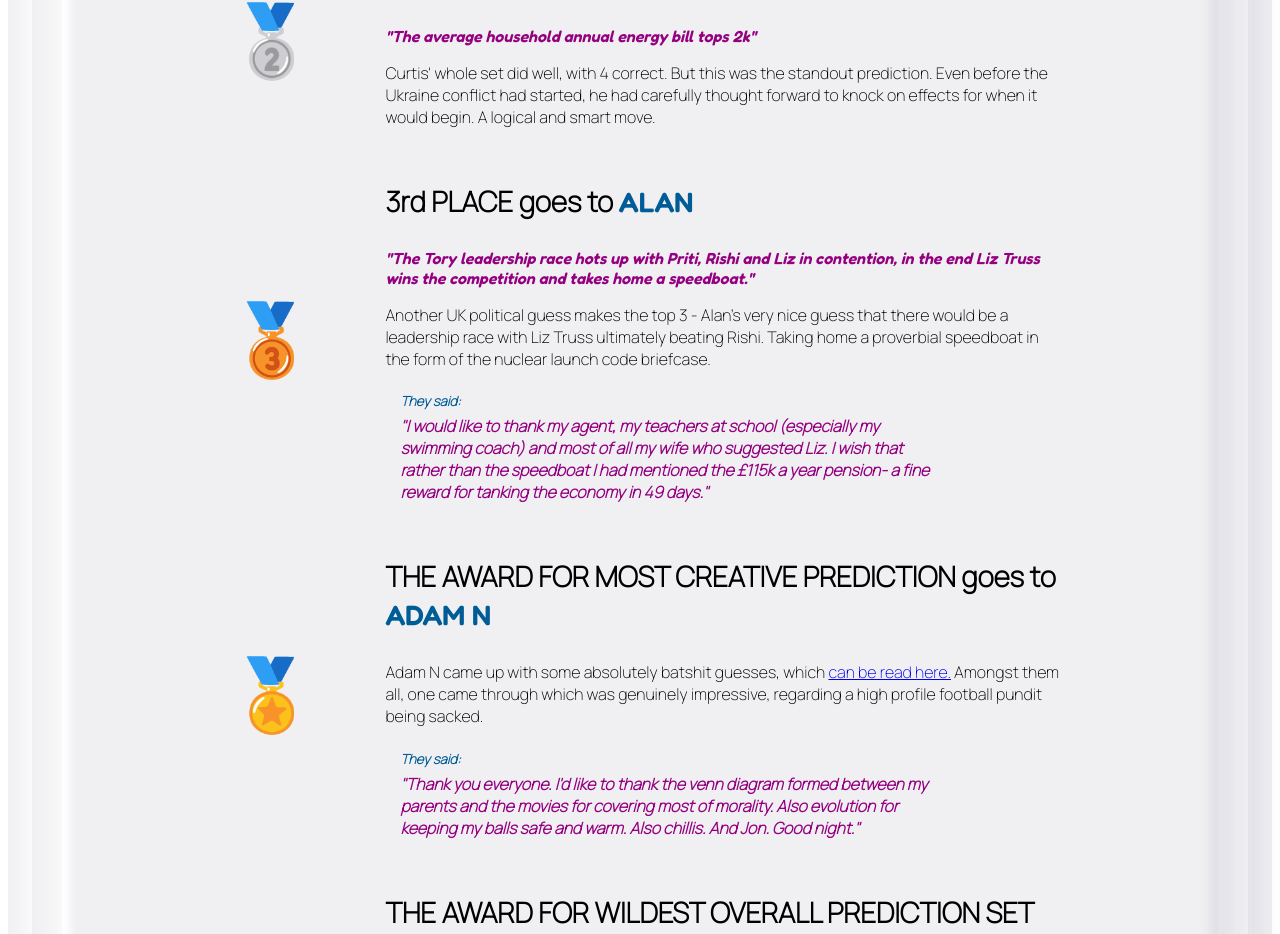
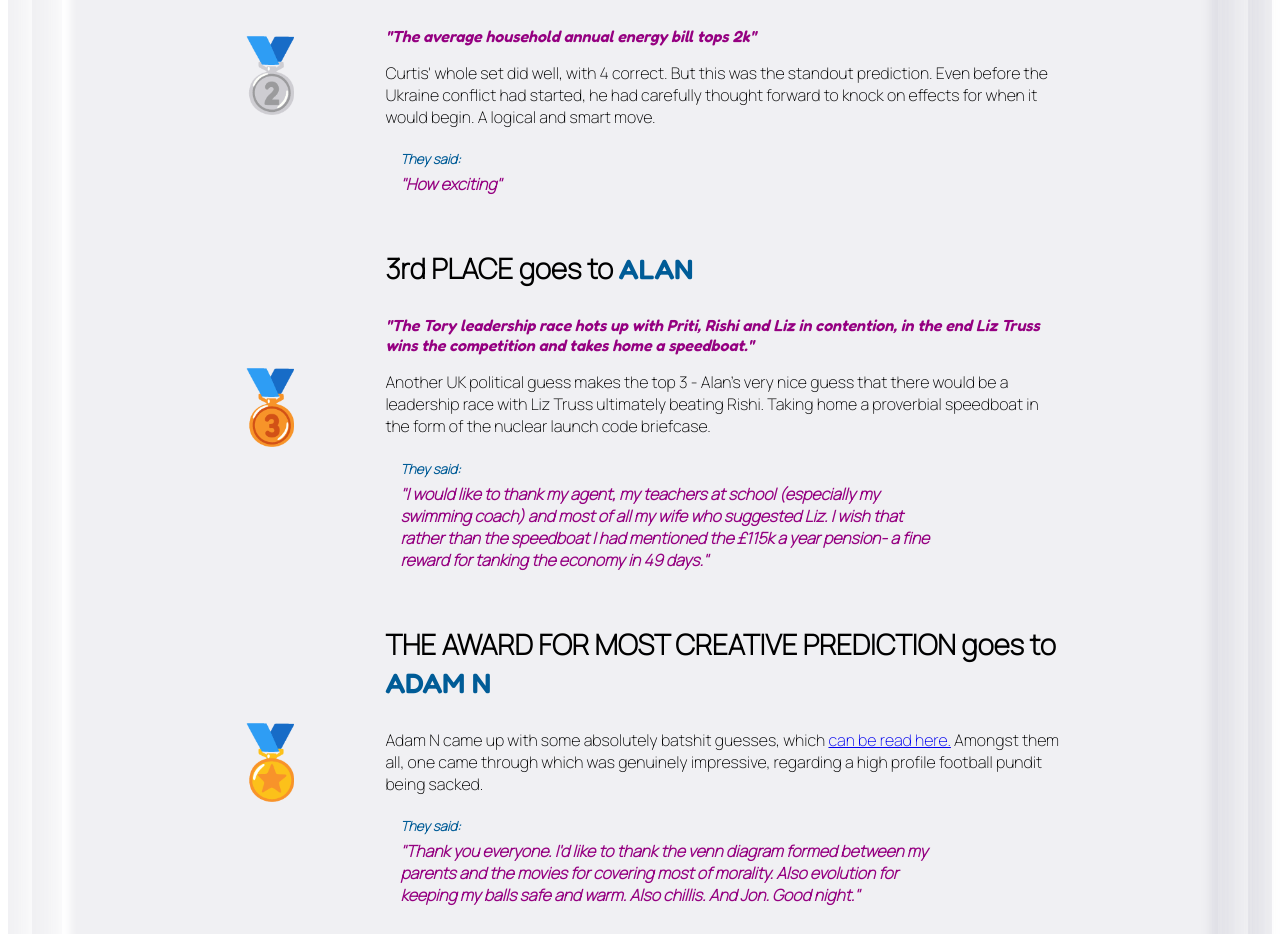
Before and after one commit to curlyfriesplease/guesstoimpress, a React (Create React App) app: page /winners in a window 1280 px wide. Shown: the part 855-1789 px from the top of the page. Built offline with nearby package versions, Linux system fonts and the light colour scheme; no server answers; what aws-amplify would draw is missing.

Commit message:
Adds Curtis acceptance speech

```diff
--- a/src/views/winners.js
+++ b/src/views/winners.js
@@ -14,6 +14,7 @@ export const Winners = () => (
       <ScoreLine position="2" winner="CURTIS">
         <PredictionQuote>The average household annual energy bill tops 2k</PredictionQuote>
         Curtis' whole set did well, with 4 correct. But this was the standout prediction. Even before the Ukraine conflict had started, he had carefully thought forward to knock on effects for when it would begin. A logical and smart move.
+        <AcceptanceSpeech>How exciting</AcceptanceSpeech>
       </ScoreLine>
       <ScoreLine position="3" winner="ALAN">
         <PredictionQuote>The Tory leadership race hots up with Priti, Rishi and Liz in contention, in the end Liz Truss wins the competition and takes home a speedboat.</PredictionQuote>
```
